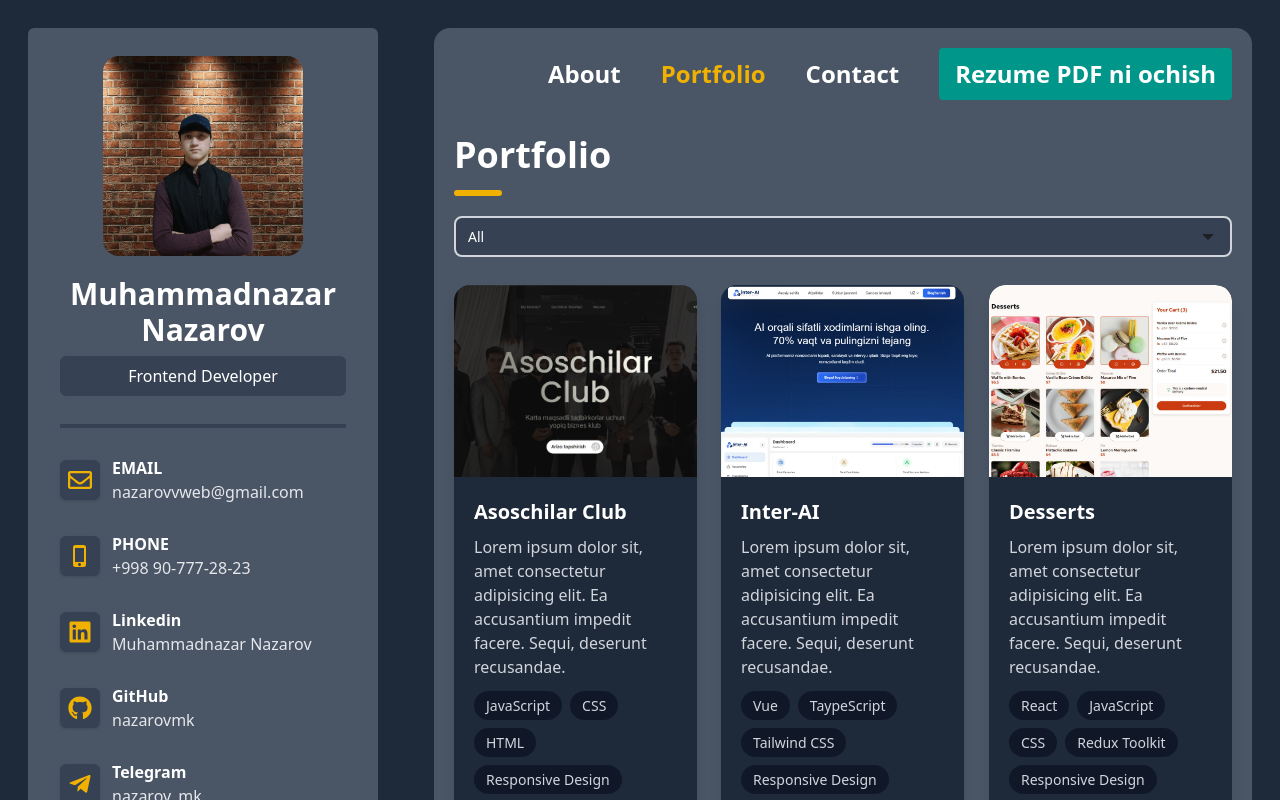
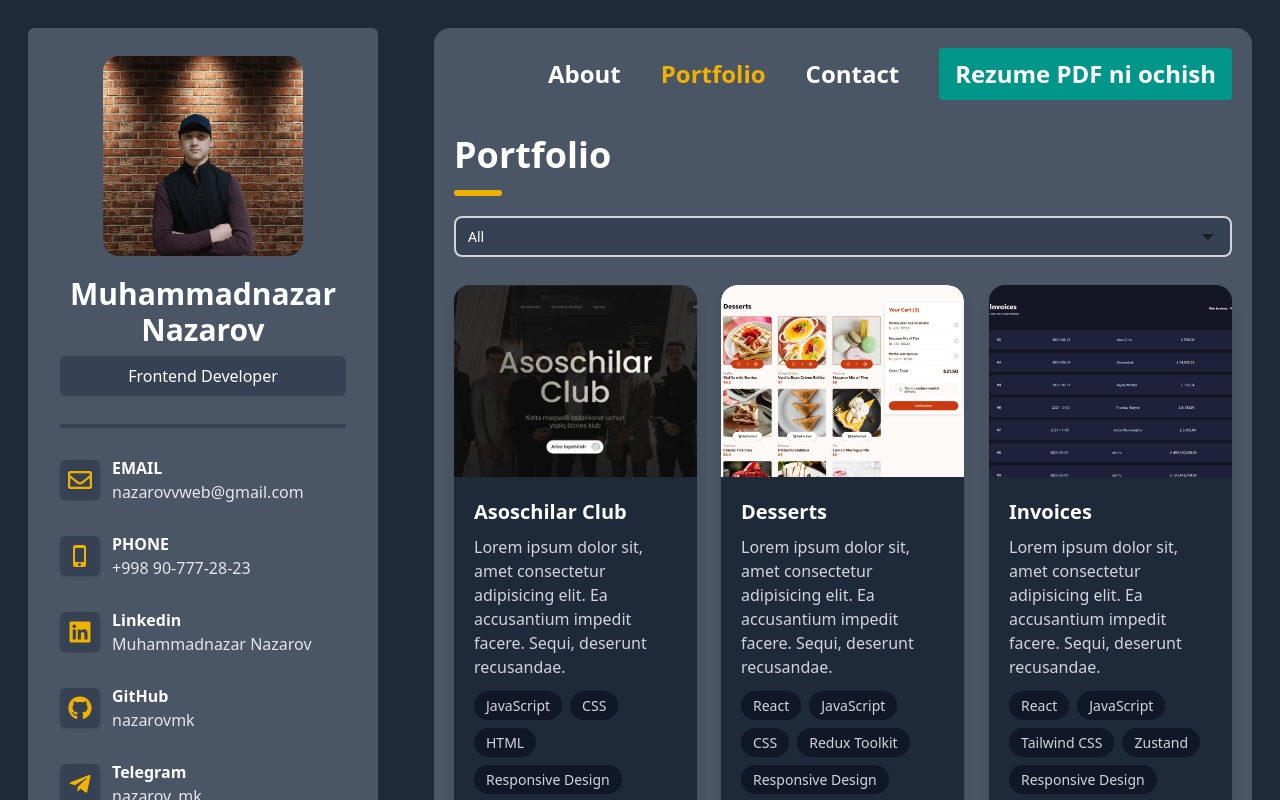
Before and after one commit to nazarovmk/NazarovPortfolio, a React (Vite) app: page /portfolio in a window 1280 px wide. Shown: the top 800 px of the page. Built offline with nearby package versions, Linux system fonts and the light colour scheme.

Commit message:
NazarovPortfolio

```diff
--- a/src/components/data.jsx
+++ b/src/components/data.jsx
@@ -117,15 +117,6 @@ export const projects = [
     github:
       "https://github.com/nazarovmk/This-is-my-first-project.-Asoschilar-Club",
     image: Digital,
-  },
-  {
-    title: "Inter-AI",
-    description:
-      "Lorem ipsum dolor sit, amet consectetur adipisicing elit. Ea accusantium impedit facere. Sequi, deserunt recusandae.",
-    techStack: ["Vue", "TaypeScript", "Tailwind CSS", "Responsive Design"],
-    link: "https://interai-chi.vercel.app/",
-    github: "https://github.com/nazarovmk/interai",
-    image: Inter,
   },
   {
     title: "Desserts",
```
